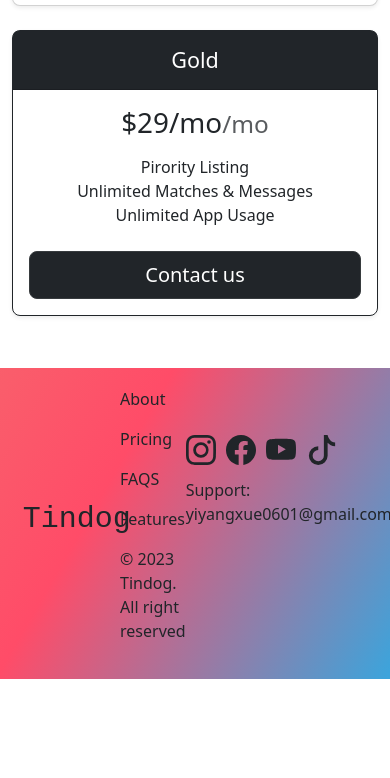
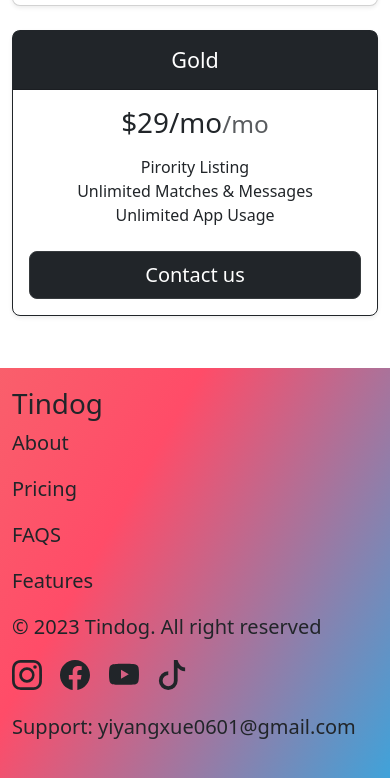
Before and after one commit to yiyangXue0601/tindog-web, a plain HTML site: page index.html in a window 390 px wide. Shown: the part 4431-5209 px from the top of the page. Before the commit the page ends 5110 px from the top, so only its background shows below. Drawn offline with nearby package versions, Linux system fonts and the light colour scheme; a web font is replaced by a local one.

Commit message:
Update style.css

```diff
--- a/css/style.css
+++ b/css/style.css
@@ -112,50 +112,15 @@
 #footer{
   padding-top:5%;
   padding-bottom:5%;
+  font-size: 20px;
 }
 
-#footer>.container{
-  display:grid;
-  grid-template-columns: 1fr 1fr 1fr;
+#footer span{
+  font-family:'Sevillana', monospace;
 }
-
-.footerLeft{
-  display:flex;
-  justify-content: left;
-  align-items: center;
-  padding-left:10%;
-}
-
-.footerLeft>h1{
-  font-family:'Sevillana', monospace;
-  font-size: 80px;
-}
-
 
 .icons{
   display:flex;
   gap:5%;
   margin-bottom: 6%;
 }
-
-.footerRight{
-  padding-top:23.5%;
-}
-
-@media (max-width: 992px){
-  .footerLeft>h1{
-    font-size: 60px;
-  }
-}
-
-@media (max-width: 768px){
-  .footerLeft>h1{
-    font-size: 40px;
-  }
-}
-
-@media (max-width: 576px){
-  .footerLeft>h1{
-    font-size: 30px;
-  }
-}
```
